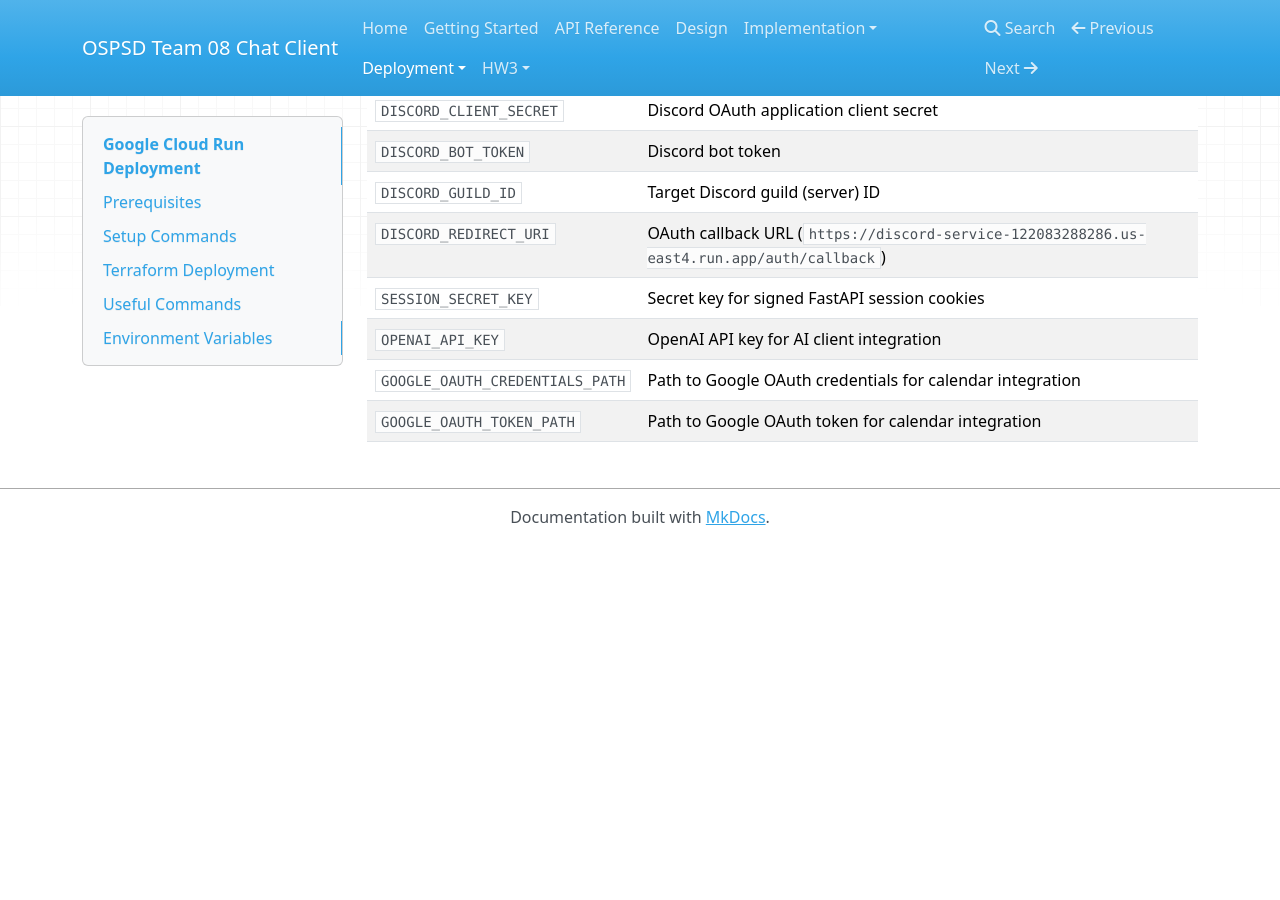
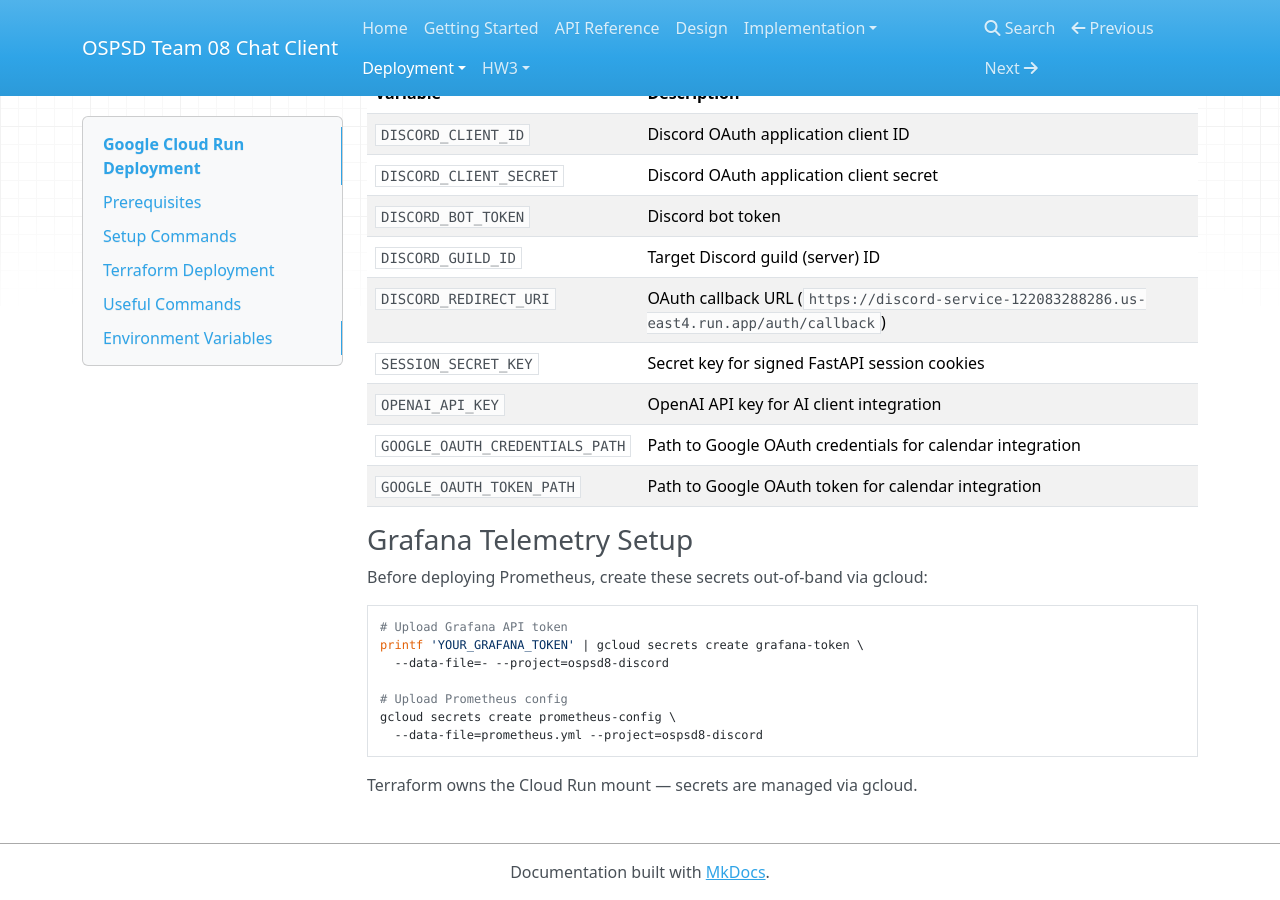
Before and after one commit to helinyi/ospsd-team-08, an MkDocs documentation site: the page built from docs/CLOUDRUN.md, in a window 1280 px wide and 900 px high, scrolled down 5142 px. Built offline with MkDocs 1.6.1, drawn with Linux system fonts in a browser that asks for light colours; nearby versions of some CDN libraries; before the commit the page ends 5687 px from its top, so only the background shows below that; some of the changed text lies outside the part shown.

Commit message:
docs: update CLOUDRUN.md with Prometheus setup and Grafana dashboard link

````diff
--- a/docs/CLOUDRUN.md
+++ b/docs/CLOUDRUN.md
@@ -107,6 +107,7 @@ infra/terraform
 It manages:
 
 - Existing Cloud Run service: `discord-service`
+- Prometheus Cloud Run service for telemetry
 - Existing Artifact Registry repository: `cloud-run-source-deploy`
 - Required Google APIs
 - CircleCI Terraform deployer service account and IAM
@@ -201,6 +202,7 @@ Set these application variables in CircleCI:
 | `DISCORD_BOT_TOKEN` | Secret Manager secret `discord-bot-token` |
 | `DISCORD_GUILD_ID` | Secret Manager secret `discord-guild-id` |
 | `SESSION_SECRET_KEY` | Secret Manager secret `session-secret-key` |
+| `OPENAI_API_KEY` | Secret Manager secret `openai-api-key` |
 
 CircleCI reads those variables during deployment and adds them as new Secret Manager versions. Cloud Run then reads the values from Secret Manager at runtime.
 
@@ -251,3 +253,19 @@ Secret values are set in CircleCI and copied into Secret Manager during deployme
 | `OPENAI_API_KEY` | OpenAI API key for AI client integration |
 | `GOOGLE_OAUTH_CREDENTIALS_PATH` | Path to Google OAuth credentials for calendar integration |
 | `GOOGLE_OAUTH_TOKEN_PATH` | Path to Google OAuth token for calendar integration |
+
+### Grafana Telemetry Setup
+
+Before deploying Prometheus, create these secrets out-of-band via gcloud:
+
+```bash
+# Upload Grafana API token
+printf 'YOUR_GRAFANA_TOKEN' | gcloud secrets create grafana-token \
+  --data-file=- --project=ospsd8-discord
+
+# Upload Prometheus config
+gcloud secrets create prometheus-config \
+  --data-file=prometheus.yml --project=ospsd8-discord
+```
+
+Terraform owns the Cloud Run mount — secrets are managed via gcloud.
````
Also changed, not shown: CLOUDRUN.md (+18 -0 lines), docs/DESIGN.md (+5 -0 lines).
